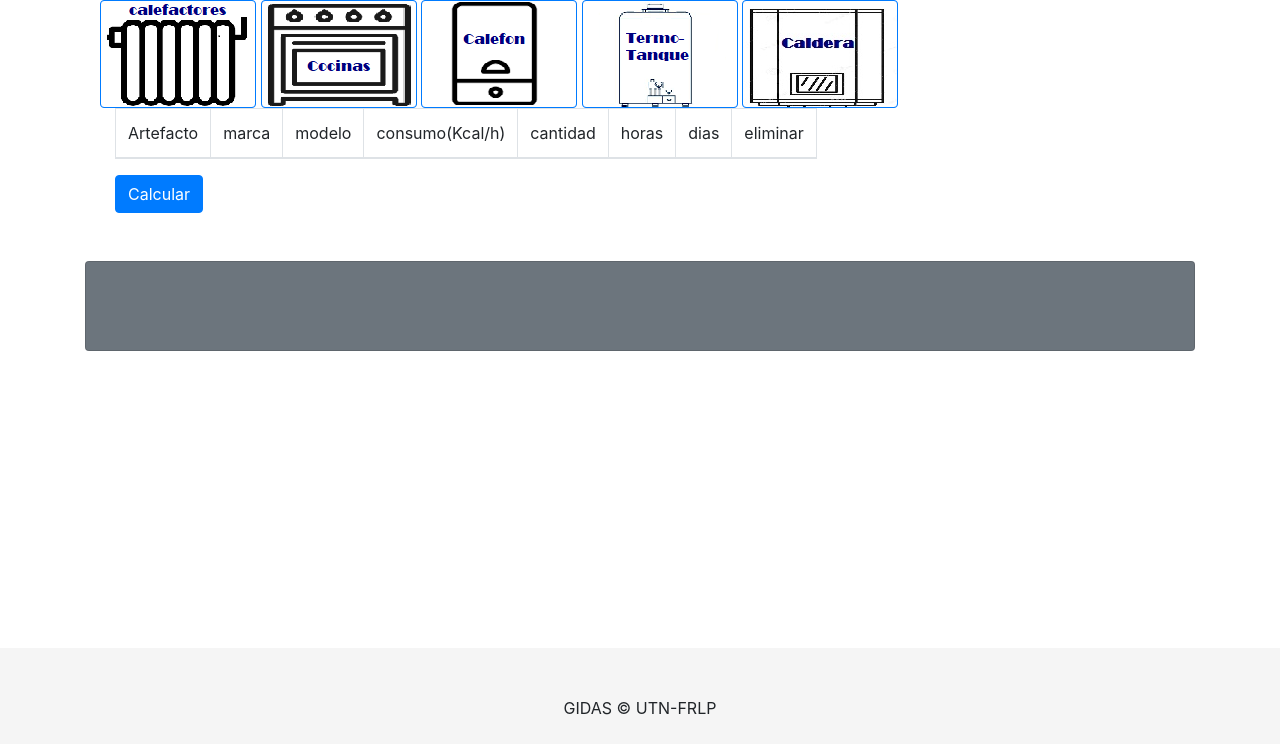
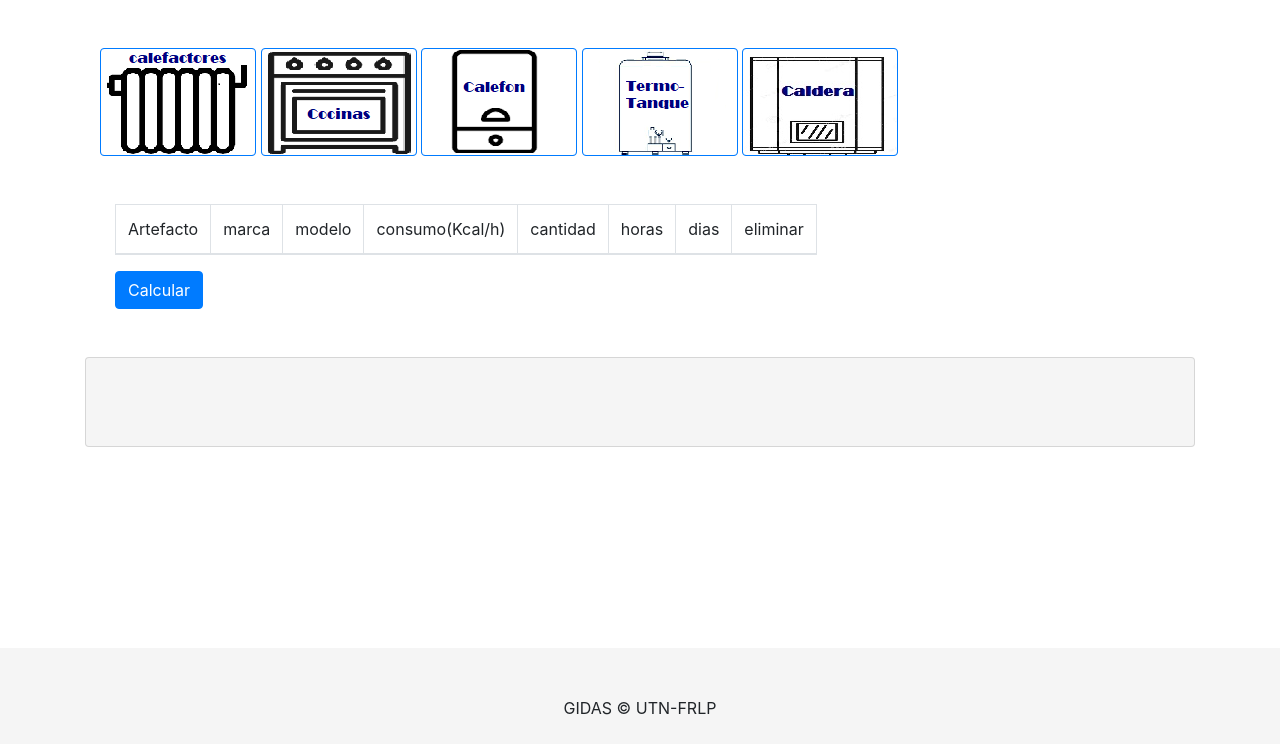
Before and after one commit to pabloSalva/Cheap_heat, a Django app: page /calculoGas in a window 1280 px wide. Shown: the part 56-800 px from the top of the page. Run offline with Django 3.2, Linux system fonts and the light colour scheme; parts of the project's set-up code (start-up, migrations or seed data) failed here and were passed over; some libraries are stand-ins or nearby versions.

Commit message:
separacion de divs entre ellos

```diff
--- a/consumo/templates/consumo/calculo.html
+++ b/consumo/templates/consumo/calculo.html
@@ -11,7 +11,7 @@
 <!-- Extra large modal -->
 
 
-<div class="container">
+<div class="container my-5">
   <h1 class="center">seleccione categoría de artefacto</h1>
 </div>
 <div class="container">
@@ -55,7 +55,7 @@
 
 <!--tabla generada con artafactos seleccionados en el modal-->
 
-<div class="row" >
+<div class="row my-5" >
         <div class="col-sm-12" >
           <table class="table table-hover table-condensed table-bordered" id="tabla">
             <thead>
@@ -82,7 +82,7 @@
         </div>
       </div>
 	  {% block precio%}
-    <div class="card text-white bg-secondary my-5 py-4 text-center">
+    <div class="card text-black crema my-5 py-4 text-center">
       <div class="card-body">
       <p class="text-black m-0" id="precio"></p>
 
--- a/consumo/templates/consumo/calculoGas.html
+++ b/consumo/templates/consumo/calculoGas.html
@@ -11,7 +11,7 @@
 
 
 
-<div class="container">
+<div class="container my-5">
 <div class="row">
     <div class="col-md-9 col-center">
     <button type="button" class="btn btn-primary traer botoncalefactorgas" data-toggle="modal" data-target=".bd-example-modal-xl" data-whatever="Calefactores" id="Calefactores"></button>
@@ -57,7 +57,7 @@
 
 
 <!--tabla generada con artafactos seleccionados en el modal-->
-<div class="container">
+<div class="container my-5" >
 <div class="row" >
     <div class="col-md-7 col-center">
 
@@ -90,7 +90,7 @@
       </div>
     </div>
 	  {% block precio%}
-    <div class="card text-white bg-secondary my-5 py-4 text-center">
+    <div class="card text-black my-5 py-4 text-center crema">
       <div class="card-body">
       <p class="text-black m-0" id="precio"></p>
 
@@ -100,7 +100,7 @@
 
     {% block cartas %}
 
-    {% comment %} <div class="row">
+    {% comment %} <div class="row"bg-secondary >
       <div class="col-md-4 mb-5">
         <div class="card h-100">
           <div class="card-body">
```
